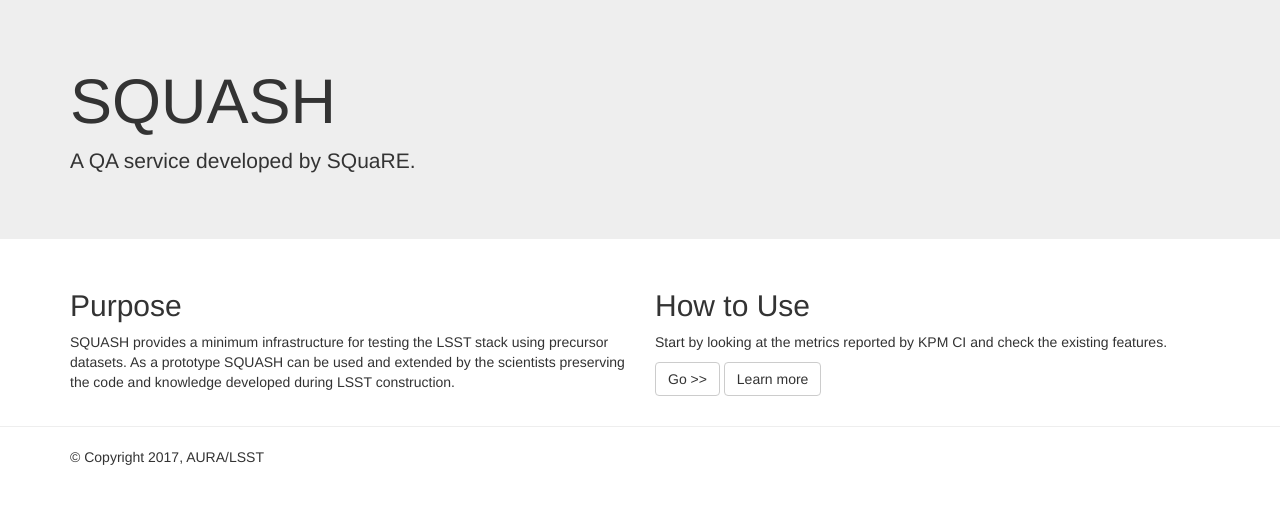
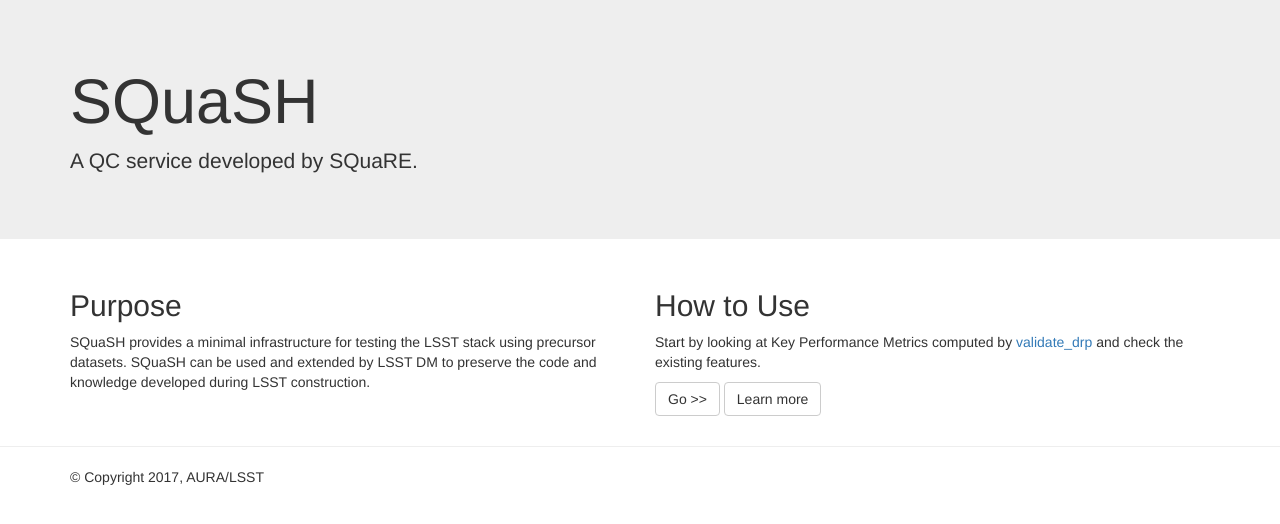
Before and after one commit to lsst-sqre/qa-dashboard, a Django app: page / in a window 1280 px wide. Shown: the part 51-575 px from the top of the page. Run offline with Django 3.2, Linux system fonts and the light colour scheme; parts of the project's set-up code (start-up, migrations or seed data) failed here and were passed over; some libraries are stand-ins or nearby versions.

Commit message:
Review initial page content

```diff
--- a/squash/dashboard/templates/base.html
+++ b/squash/dashboard/templates/base.html
@@ -25,26 +25,27 @@
                 </div>
                 <div class="collapse navbar-collapse">
                     <ul class="nav navbar-nav">
-                        <li {% if name == 'index' %}class="active"{% endif %}>
+                        <li>
                             <a href="/">HOME</a>
                         </li>
-                        <li {% if name == 'Dashboard' %}class="active"{% endif %}>
-                            <a href="dashboard">KPMs</a>
+                        <li>
+                            <a href="/dashboard/regression/">KPMs</a>
                         </li>
-                        <li {% if name == 'Dashboard' %}class="active"{% endif %}>
-                            <a href="dashboard/api">API</a>
+                        <li>
+                            <a href="/dashboard/api/">API</a>
                         </li>
                     </ul>
                     <ul class="nav navbar-nav navbar-right">
-                        <li {% if name == 'help' %}class="active"{% endif %}>
-                            <a ref="">Help</a>
+                        <li>
+                            <a href="http://sqr-009.lsst.io/en/latest/">Help</a>
                         </li>
                     </ul>
                 </div>
             </div>
         </div>
         {% endblock %}
-        {% block content %}{% endblock %}
+        {% block content %}
+        {% endblock %}
         <footer>
             <hr>
             <div class="container">
--- a/squash/dashboard/templates/dashboard/index.html
+++ b/squash/dashboard/templates/dashboard/index.html
@@ -7,8 +7,8 @@
 
 <div class="jumbotron">
     <div class="container">
-        <h1>SQUASH</h1>
-        <p>A QA service developed by SQuaRE.</p>
+        <h1>SQuaSH</h1>
+        <p>A QC service developed by SQuaRE.</p>
     </div>
 </div>
 
@@ -16,22 +16,22 @@
     <div class="row">
         <div class="col-md-6">
             <h2>Purpose</h2>
-            <p>SQUASH provides a minimum infrastructure for
+            <p>SQuaSH provides a minimal infrastructure for
             testing the LSST stack using precursor datasets.
 
-            As a prototype SQUASH can be used and extended by the
-            scientists preserving the code and knowledge developed during LSST construction.
+            SQuaSH can be used and extended by LSST DM
+            to preserve the code and knowledge developed during LSST construction.
             </p>
         </div>
         <div class="col-md-6">
             <h2>How to Use</h2>
             <p>
-            Start by looking at the metrics reported by KPM CI and
-            check the existing features.
+            Start by looking at Key Performance Metrics computed by
+                <a href="http://dmtn-008.lsst.io/en/latest/">validate_drp</a> and check the existing features.
             </p>
             <p>
                 <a class="btn btn-default"
-                    href="dashboard" role="button">
+                    href="/dashboard/regression/" role="button">
                     Go >>
                 </a>
                 <a class="btn btn-default"
```
